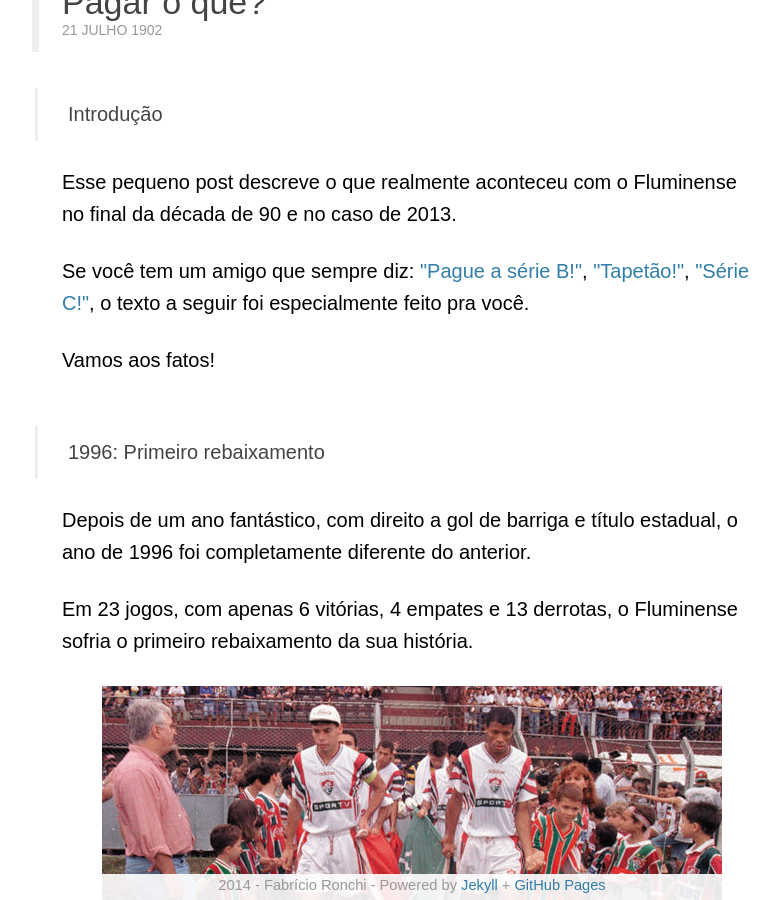
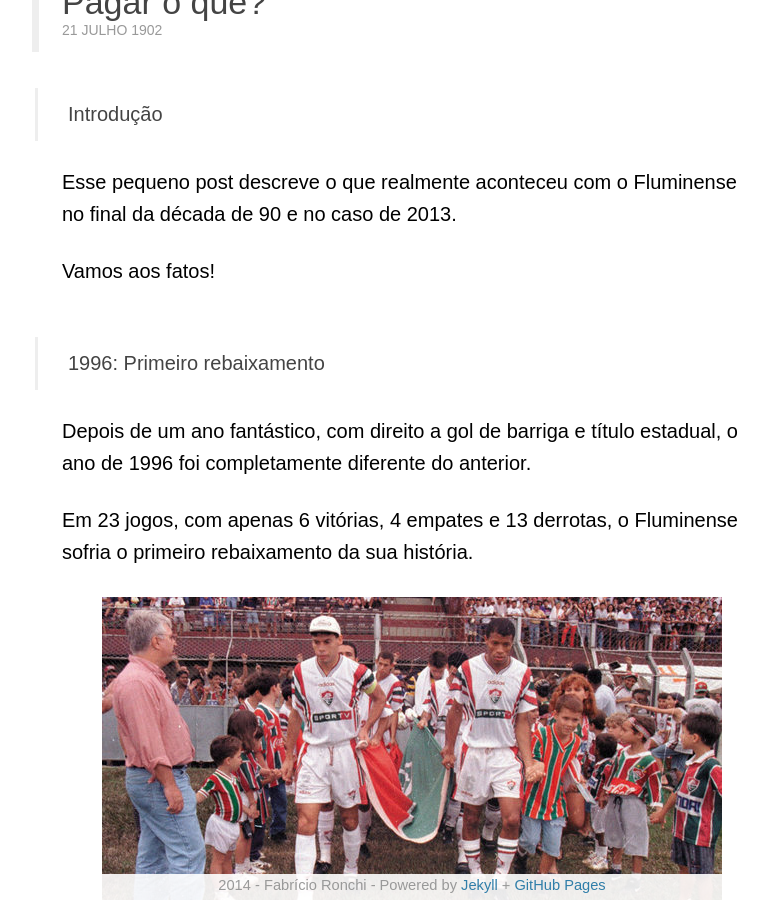
Before and after one commit to fabriciomrkonell/fabriciomrkonell, a Jekyll site: the page built from fluminense/index.html, in a window 1280 px wide and 900 px high, scrolled down 396 px. Shown: the whole window, without its empty margins (228-1008 px from the left). Built offline with Jekyll 4.4.1, drawn with Linux system fonts in a browser that asks for light colours; some web fonts are replaced; Markdown is read by kramdown in place of the engine named in the settings; comment, search, counter and statistics services are not loaded.

Commit message:
Correçãi

```diff
--- a/fluminense/index.html
+++ b/fluminense/index.html
@@ -11,7 +11,6 @@ imagem: /img/fundoFluminense.jpg
 
       <h3>Introdução</h3>
         <p>Esse pequeno post  descreve o que realmente aconteceu com o Fluminense no final da década de 90 e no caso de 2013.</p>
-        <p>Se você tem um amigo que sempre diz: <a>"Pague a série B!"</a>, <a>"Tapetão!"</a>, <a>"Série C!"</a>, o texto a seguir foi especialmente feito pra você.</p>
         <p>Vamos aos fatos!</p>
 
       <h3>1996: Primeiro rebaixamento</h3>
```
